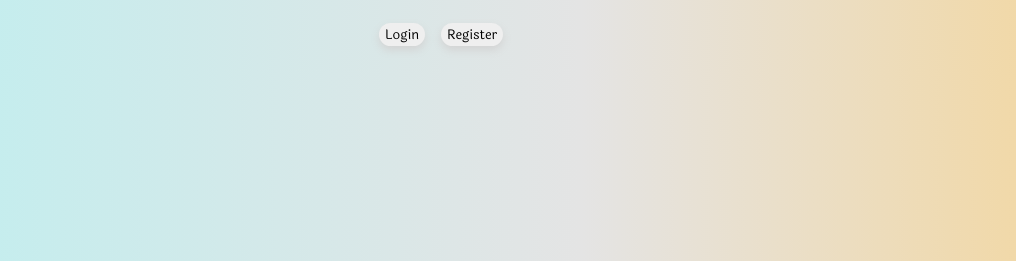
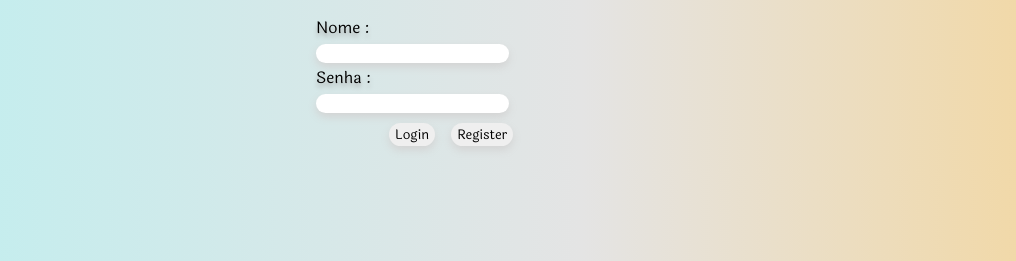
Before and after one commit to ICEI-PUC-Minas-PMV-ADS/pmv-ads-2023-2-e1-proj-web-t4-grupo_01, a plain HTML site: page codigo-fonte/Index.html in a window 1280 px wide. Shown: the part 457-718 px from the top of the page, without its empty margins (199-1215 px from the left). Drawn offline with Linux system fonts and the light colour scheme.

Commit message:
Completo site index.html

```diff
--- a/codigo-fonte/Index.html
+++ b/codigo-fonte/Index.html
@@ -28,12 +28,20 @@
                     Já faz parte de nossa comunidade?
                 </h1>
                 <p>
-                    <div class="menu-login-box">
-                    <button class="btn-login" type="button">
-                        Login</button>
-                    <button class="btn-register" type="button">
-                        Register</button>
-                    </div>
+                <div class="login-box">
+                    <form name="form-login" method="post">
+                        <label>Nome  : </label><input type="email" id="email-nome-usuario">
+                        <br>
+                        <label>Senha : </label><input type="password" id="password-usuario">
+                        <br>
+                        <div class="login-box-menu">
+                            <button class="btn-login" type="button">
+                                Login</button>
+                            <button class="btn-register" type="button">
+                                Register</button>
+                        </div>
+                    </form>
+                </div>
                 </p>
             </div>
         </header>
--- a/codigo-fonte/style.css
+++ b/codigo-fonte/style.css
@@ -16,7 +16,6 @@ header no topo, body no meio e footer no final do doc.
     src: url(img/Laila.ttf);
 }
 
-
 button {
     border: 1px;
     font-family: Laila;
@@ -33,6 +32,13 @@ button:hover {
     color: black;
 }
 
+input{
+    border: 1px;
+    border-radius: 20px;
+    border-color: lightgrey;
+    padding: 2px 8px;
+    box-shadow: 0px 4px 8px lightgray;
+}
 
 /* Essa parte diz respeito a configuração do header e deve ser mantida no topo do documento*/
 
@@ -50,9 +56,15 @@ button:hover {
     width: 100%;
 }
 
-.menu-login-box{
+.login-box {
     display: flex;
-    justify-self: center;
+    margin: auto;
+    width: 250px;
+}
+.login-box-menu {
+    display: flex;
+    margin: auto;
+    width: 120px;
 }
 
 main {
```
